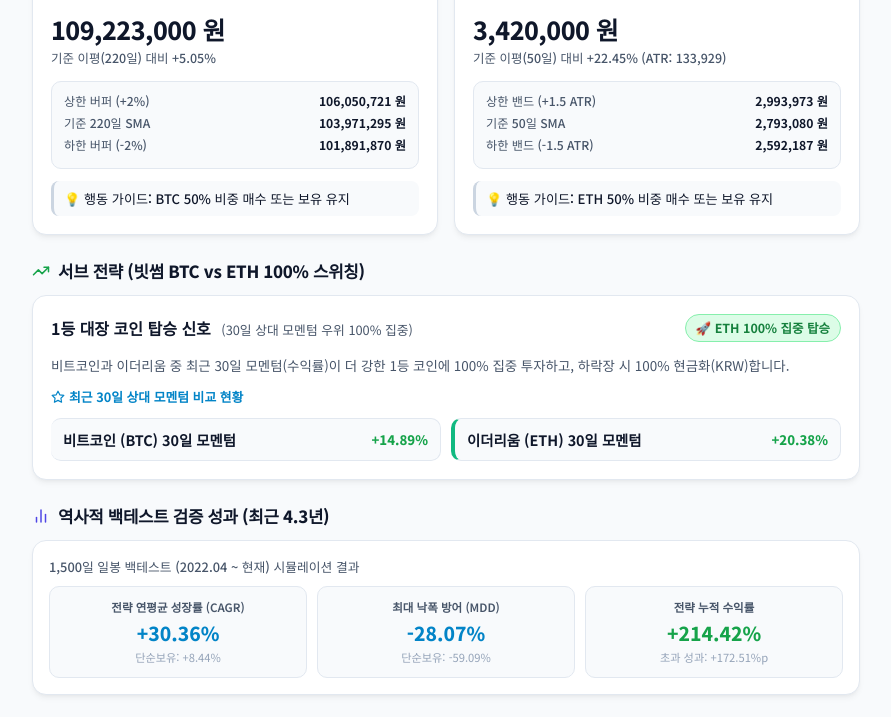
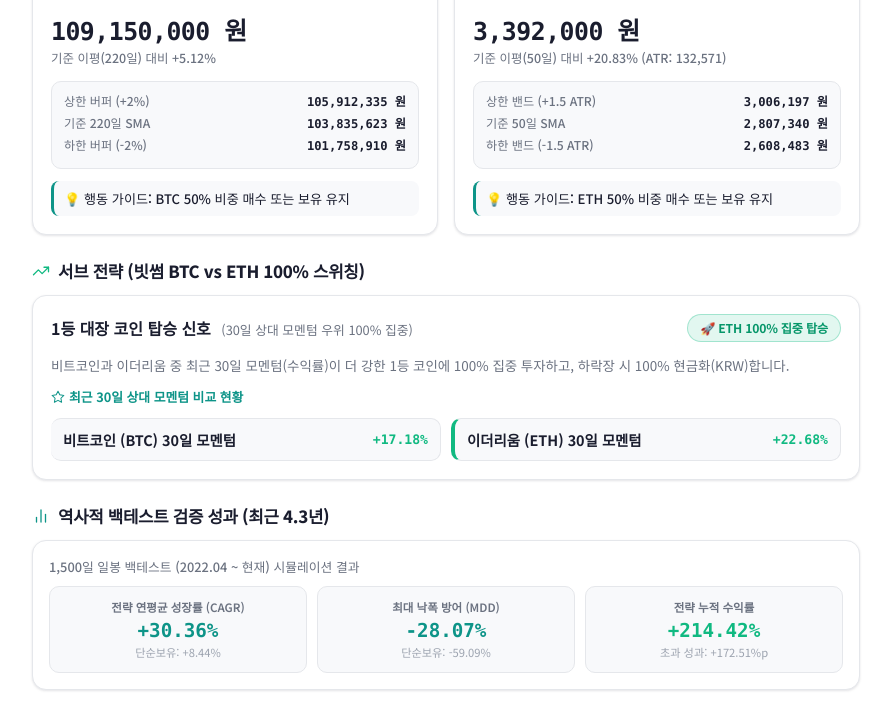
Before and after one commit to haksoo0918/quant-bitcoin, a plain HTML site: page docs/index.html in a window 1280 px wide. Shown: the part 441-1158 px from the top of the page, without its empty margins (194-1085 px from the left). Drawn offline with Linux system fonts and the light colour scheme; a web font is replaced by a local one.

Commit message:
feat: 웹 대시보드 hs-style 디자인 시스템 전면 적용 (v1.6.2)

```diff
--- a/docs/data/status.json
+++ b/docs/data/status.json
@@ -1,25 +1,25 @@
 {
-  "updated_at": "2026-08-25T22:00:18.356765+00:00",
-  "updated_at_formatted": "2026-08-25 22:00:18 KST",
+  "updated_at": "2026-08-26T09:07:47.530436+00:00",
+  "updated_at_formatted": "2026-08-26 09:07:47 KST",
   "mode": "signal",
   "upbit": {
     "btc": {
-      "current_price": 109223000.0,
-      "sma": 103971295.45454545,
+      "current_price": 109150000.0,
+      "sma": 103835622.72727273,
       "sma_len": 220,
-      "upper_buffer": 106050721.36363636,
-      "lower_buffer": 101891869.54545455,
+      "upper_buffer": 105912335.18181819,
+      "lower_buffer": 101758910.27272728,
       "status": "bull",
       "status_label": "상승 추세 돌파",
       "guide": "BTC 50% 비중 매수 또는 보유 유지"
     },
     "eth": {
-      "current_price": 3420000.0,
-      "sma": 2793080.0,
+      "current_price": 3392000.0,
+      "sma": 2807340.0,
       "sma_len": 50,
-      "atr_14": 133928.57142857142,
-      "upper_band": 2993972.8571428573,
-      "lower_band": 2592187.1428571427,
+      "atr_14": 132571.42857142858,
+      "upper_band": 3006197.1428571427,
+      "lower_band": 2608482.8571428573,
       "status": "bull",
       "status_label": "상승 채널 돌파",
       "guide": "ETH 50% 비중 매수 또는 보유 유지"
@@ -30,8 +30,8 @@
     "target_coin": "ETH",
     "target_coin_name": "이더리움 (ETH)",
     "target_signal": "🚀 **[이더리움 (ETH) 100% 집중 탑승]** (30일 상대 모멘텀 우세)",
-    "btc_mom_30d": 0.1488934236546472,
-    "eth_mom_30d": 0.20380147835269272,
+    "btc_mom_30d": 0.171803708117277,
+    "eth_mom_30d": 0.2267631103074141,
     "btc_is_bull": true,
     "eth_is_bull": true,
     "guide": "빗썸 ETH 100% 매수 또는 보유 유지"
--- a/docs/index.html
+++ b/docs/index.html
@@ -17,84 +17,104 @@
   <!-- Google Fonts: Noto Sans KR -->
   <link rel="preconnect" href="https://fonts.googleapis.com">
   <link rel="preconnect" href="https://fonts.gstatic.com" crossorigin>
-  <link href="https://fonts.googleapis.com/css2?family=Noto+Sans+KR:wght@300;400;500;600;700;800&display=swap" rel="stylesheet">
+  <link href="https://fonts.googleapis.com/css2?family=D2Coding:wght@400;700&family=Noto+Sans+KR:wght@300;400;500;600;700;800&display=swap" rel="stylesheet">
 
   <style>
     /* ==========================================================================
-       CSS Variables & Themes (Light Mode Default)
+       hs-style Design System Variables (Modern Deep Teal & Emerald Point)
        ========================================================================== */
     :root, [data-theme="light"] {
-      --bg-primary: #f8fafc;
-      --bg-secondary: #f1f5f9;
+      --bg-primary: #ffffff;
+      --bg-secondary: #f8f9fb;
       --bg-card: #ffffff;
-      --bg-card-sub: #f8fafc;
-      --border-color: #e2e8f0;
-      --border-card: #e2e8f0;
-      --text-primary: #0f172a;
-      --text-secondary: #475569;
-      --text-muted: #94a3b8;
+      --bg-card-sub: #f8f9fb;
+      --border-color: #e5e7eb;
+      --border-card: #e5e7eb;
+      --text-primary: #1a1d2e;
+      --text-secondary: #6b7280;
+      --text-muted: #9ca3af;
 
-      --accent-cyan: #0284c7;
-      --accent-indigo: #4f46e5;
-      --accent-green: #16a34a;
-      --accent-red: #dc2626;
-      --accent-amber: #d97706;
+      --accent-primary: #0d9488;      /* Deep Teal */
+      --accent-primary-hover: #0f766e;
+      --on-primary: #ffffff;
 
-      --pill-bull-bg: #dcfce7;
-      --pill-bull-text: #15803d;
-      --pill-bull-border: #86efac;
+      --accent-cyan: #0d9488;
+      --accent-emerald: #10b981;     /* Success */
+      --accent-green: #10b981;
+      --accent-amber: #f59e0b;     /* Warning */
+      --accent-red: #ef4444;       /* Danger */
+      --accent-indigo: #0d9488;
 
-      --pill-bear-bg: #fee2e2;
-      --pill-bear-text: #b91c1c;
-      --pill-bear-border: #fca5a5;
+      --pill-bull-bg: rgba(16, 185, 129, 0.12);
+      --pill-bull-text: #059669;
+      --pill-bull-border: rgba(16, 185, 129, 0.3);
 
-      --pill-buffer-bg: #fef3c7;
-      --pill-buffer-text: #b45309;
-      --pill-buffer-border: #fde68a;
+      --pill-bear-bg: rgba(239, 68, 68, 0.12);
+      --pill-bear-text: #dc2626;
+      --pill-bear-border: rgba(239, 68, 68, 0.3);
 
-      --card-shadow: 0 4px 6px -1px rgba(0, 0, 0, 0.05), 0 2px 4px -2px rgba(0, 0, 0, 0.05);
-      --banner-bg: linear-gradient(135deg, #ffffff, #f0fdf4);
-      --banner-border: #bbf7d0;
+      --pill-buffer-bg: rgba(245, 158, 11, 0.12);
+      --pill-buffer-text: #d97706;
+      --pill-buffer-border: rgba(245, 158, 11, 0.3);
 
-      --guide-box-bg: #f8fafc;
-      --guide-box-border: #cbd5e1;
+      --card-shadow: 0 1px 3px rgba(10, 14, 39, 0.08), 0 1px 2px rgba(10, 14, 39, 0.04);
+      --card-shadow-hover: 0 10px 25px rgba(10, 14, 39, 0.10), 0 4px 12px rgba(10, 14, 39, 0.05);
+      --banner-bg: linear-gradient(135deg, #ffffff, #f0fdfa);
+      --banner-border: #ccfbf1;
+
+      --guide-box-bg: #f8f9fb;
+      --guide-box-border: #0d9488;
+
+      --font-family: 'Noto Sans KR', -apple-system, BlinkMacSystemFont, "Segoe UI", Roboto, sans-serif;
+      --font-mono: 'D2Coding', 'SF Mono', Consolas, Menlo, Monaco, monospace;
+      --radius-sm: 4px;
+      --radius-md: 8px;
+      --radius-lg: 12px;
+      --radius-xl: 16px;
+      --radius-pill: 9999px;
     }
 
     [data-theme="dark"] {
-      --bg-primary: #090d16;
-      --bg-secondary: #111827;
-      --bg-card: rgba(17, 24, 39, 0.9);
-      --bg-card-sub: rgba(15, 23, 42, 0.8);
-      --border-color: rgba(51, 65, 85, 0.6);
-      --border-card: rgba(51, 65, 85, 0.6);
-      --text-primary: #f8fafc;
-      --text-secondary: #94a3b8;
-      --text-muted: #64748b;
+      --bg-primary: #0a0e27;
+      --bg-secondary: #141838;
+      --bg-card: #1a1f3a;
+      --bg-card-sub: #121630;
+      --border-color: #2d3548;
+      --border-card: #2d3548;
+      --text-primary: #f0f4f8;
+      --text-secondary: #8b92a9;
+      --text-muted: #5e6680;
 
-      --accent-cyan: #38bdf8;
-      --accent-indigo: #6366f1;
-      --accent-green: #10b981;
-      --accent-red: #ef4444;
-      --accent-amber: #f59e0b;
+      --accent-primary: #2dd4bf;      /* Emerald Teal */
+      --accent-primary-hover: #5eead4;
+      --on-primary: #0a0e27;         /* High Contrast Dark Text */
 
-      --pill-bull-bg: rgba(16, 185, 129, 0.18);
-      --pill-bull-text: #34d399;
-      --pill-bull-border: rgba(16, 185, 129, 0.35);
+      --accent-cyan: #2dd4bf;
+      --accent-emerald: #6ee7b7;     /* Success */
+      --accent-green: #6ee7b7;
+      --accent-amber: #fbbf24;     /* Warning */
+      --accent-red: #f87171;       /* Danger */
+      --accent-indigo: #2dd4bf;
 
-      --pill-bear-bg: rgba(239, 68, 68, 0.18);
+      --pill-bull-bg: rgba(45, 212, 191, 0.18);
+      --pill-bull-text: #2dd4bf;
+      --pill-bull-border: rgba(45, 212, 191, 0.35);
+
+      --pill-bear-bg: rgba(248, 113, 113, 0.18);
       --pill-bear-text: #f87171;
-      --pill-bear-border: rgba(239, 68, 68, 0.35);
+      --pill-bear-border: rgba(248, 113, 113, 0.35);
 
-      --pill-buffer-bg: rgba(245, 158, 11, 0.18);
+      --pill-buffer-bg: rgba(251, 191, 36, 0.18);
       --pill-buffer-text: #fbbf24;
-      --pill-buffer-border: rgba(245, 158, 11, 0.35);
+      --pill-buffer-border: rgba(251, 191, 36, 0.35);
 
-      --card-shadow: 0 4px 12px rgba(0, 0, 0, 0.3);
-      --banner-bg: linear-gradient(135deg, rgba(30, 41, 59, 0.9), rgba(15, 23, 42, 0.9));
-      --banner-border: rgba(56, 189, 248, 0.4);
+      --card-shadow: 0 4px 12px rgba(0, 0, 0, 0.4);
+      --card-shadow-hover: 0 10px 25px rgba(0, 0, 0, 0.5);
+      --banner-bg: linear-gradient(135deg, rgba(26, 31, 58, 0.95), rgba(18, 22, 48, 0.95));
+      --banner-border: rgba(45, 212, 191, 0.35);
 
-      --guide-box-bg: rgba(30, 41, 59, 0.5);
-      --guide-box-border: var(--accent-cyan);
+      --guide-box-bg: rgba(18, 22, 48, 0.8);
+      --guide-box-border: #2dd4bf;
     }
 
     /* ==========================================================================
@@ -136,7 +156,7 @@
       display: inline-block;
       width: 18px;
       height: 18px;
-      stroke-width: 2;
+      stroke-width: 1.75;
       stroke: currentColor;
       fill: none;
       stroke-linecap: round;
@@ -202,44 +222,54 @@
       display: inline-flex;
       align-items: center;
       gap: 6px;
-      padding: 8px 12px;
+      padding: 8px 14px;
       font-size: 0.82rem;
       font-weight: 600;
       color: var(--text-primary);
       background: var(--bg-card);
       border: 1px solid var(--border-color);
-      border-radius: 10px;
+      border-radius: 8px;
       cursor: pointer;
-      box-shadow: 0 1px 2px rgba(0, 0, 0, 0.05);
-      transition: background-color 0.15s ease, border-color 0.15s ease;
+      box-shadow: var(--card-shadow);
+      transition: background-color 0.2s cubic-bezier(0.4, 0, 0.2, 1), border-color 0.2s cubic-bezier(0.4, 0, 0.2, 1), transform 0.15s ease;
       white-space: nowrap;
     }
 
     .btn:hover {
       background: var(--bg-secondary);
-      border-color: var(--accent-cyan);
+      border-color: var(--accent-primary);
+    }
+
+    .btn:active {
+      transform: translateY(1px);
     }
 
     .btn-primary {
-      background: var(--accent-cyan);
-      color: #ffffff;
-      border: 1px solid var(--accent-cyan);
+      background: var(--accent-primary);
+      color: var(--on-primary);
+      border: 1px solid var(--accent-primary);
     }
 
     .btn.btn-primary:hover,
     .btn-primary:hover {
-      background: #0369a1;
-      border-color: #0369a1;
-      color: #ffffff;
+      background: var(--accent-primary-hover);
+      border-color: var(--accent-primary-hover);
+      color: var(--on-primary);
       opacity: 1;
+    }
+
+    [data-theme="dark"] .btn-primary {
+      background: var(--accent-primary);
+      color: #0a0e27;
+      border: 1px solid var(--accent-primary);
+      font-weight: 700;
     }
 
     [data-theme="dark"] .btn.btn-primary:hover,
     [data-theme="dark"] .btn-primary:hover {
-      background: #0284c7;
-      border-color: #0284c7;
-      color: #ffffff;
-      opacity: 0.92;
+      background: var(--accent-primary-hover);
+      border-color: var(--accent-primary-hover);
+      color: #0a0e27;
     }
 
     /* Live Update Status Bar */
@@ -393,14 +423,15 @@
     }
 
     .status-pill {
-      font-size: 0.78rem;
-      padding: 4px 10px;
-      border-radius: 20px;
+      font-size: 0.76rem;
+      padding: 4px 12px;
+      border-radius: 9999px;
       font-weight: 700;
       display: inline-flex;
       align-items: center;
       gap: 4px;
       white-space: nowrap;
+      letter-spacing: -0.2px;
     }
 
     .status-bull {
@@ -431,6 +462,7 @@
       color: var(--text-primary);
       letter-spacing: -0.5px;
       word-break: break-all;
+      font-family: var(--font-mono);
     }
 
     .price-sub {
@@ -462,6 +494,7 @@
     .channel-row .val {
       font-weight: 700;
       color: var(--text-primary);
+      font-family: var(--font-mono);
     }
 
     .card-footer-guide {
@@ -557,7 +590,8 @@
     .alt-return {
       font-weight: 800;
       font-size: 0.82rem;
-      color: var(--accent-green);
+      color: var(--accent-emerald);
+      font-family: var(--font-mono);
     }
 
     /* Backtest Stats */
@@ -601,7 +635,8 @@
     .stat-val {
       font-size: 1.2rem;
       font-weight: 800;
-      color: var(--accent-cyan);
+      color: var(--accent-primary);
+      font-family: var(--font-mono);
     }
 
     .stat-val-cyan {
--- a/docs/service-worker.js
+++ b/docs/service-worker.js
@@ -1,5 +1,5 @@
 // Service Worker for Quant Crypto Dashboard PWA
-const CACHE_NAME = 'quant-dashboard-v1.6.1';
+const CACHE_NAME = 'quant-dashboard-v1.6.2';
 const ASSETS_TO_CACHE = [
   './',
   './index.html',
```
Also changed, not shown: 2 other files.
